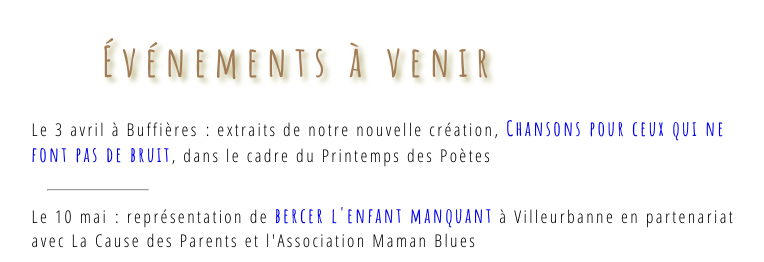
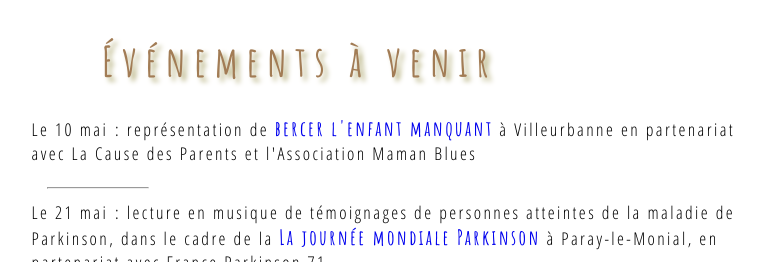
Before and after one commit to leshnik/revertouthaut, a Jekyll site: the page built from actualites.md, in a window 1280 px wide and 900 px high, cut to the strip 254-516 px from the top of the window. Shown: the whole strip, without its empty margins (317-1081 px from the left). Built offline with Jekyll 4.4.1, drawn with Linux system fonts in a browser that asks for light colours.

Commit message:
actu remove 3 april

```diff
--- a/actualites.md
+++ b/actualites.md
@@ -5,8 +5,6 @@
 ---
 <h1>Événements à venir</h1>
 <ul class="institutions">
-    <li>Le 3 avril à Buffières&nbsp;: extraits de notre nouvelle création, <a href="chansons-pour-ceux-qui-ne-font-pas-de-bruit">Chansons pour ceux qui ne font pas de bruit</a>, dans le cadre du Printemps des Poètes</li>
-    <hr>
     <li>Le 10 mai&nbsp;: représentation de <a href="bercer-l-enfant-manquant">bercer l'enfant manquant</a> à Villeurbanne en partenariat avec La Cause des Parents et l'Association Maman Blues</li>
     <hr>
     <li>Le 21 mai&nbsp;: lecture en musique de témoignages de personnes atteintes de la maladie de Parkinson, dans le cadre de la <a href="https://www.franceparkinson.fr/journee-mondiale-2020/">La journée mondiale Parkinson</a> à Paray-le-Monial, en partenariat avec France Parkinson 71.</li>
```
